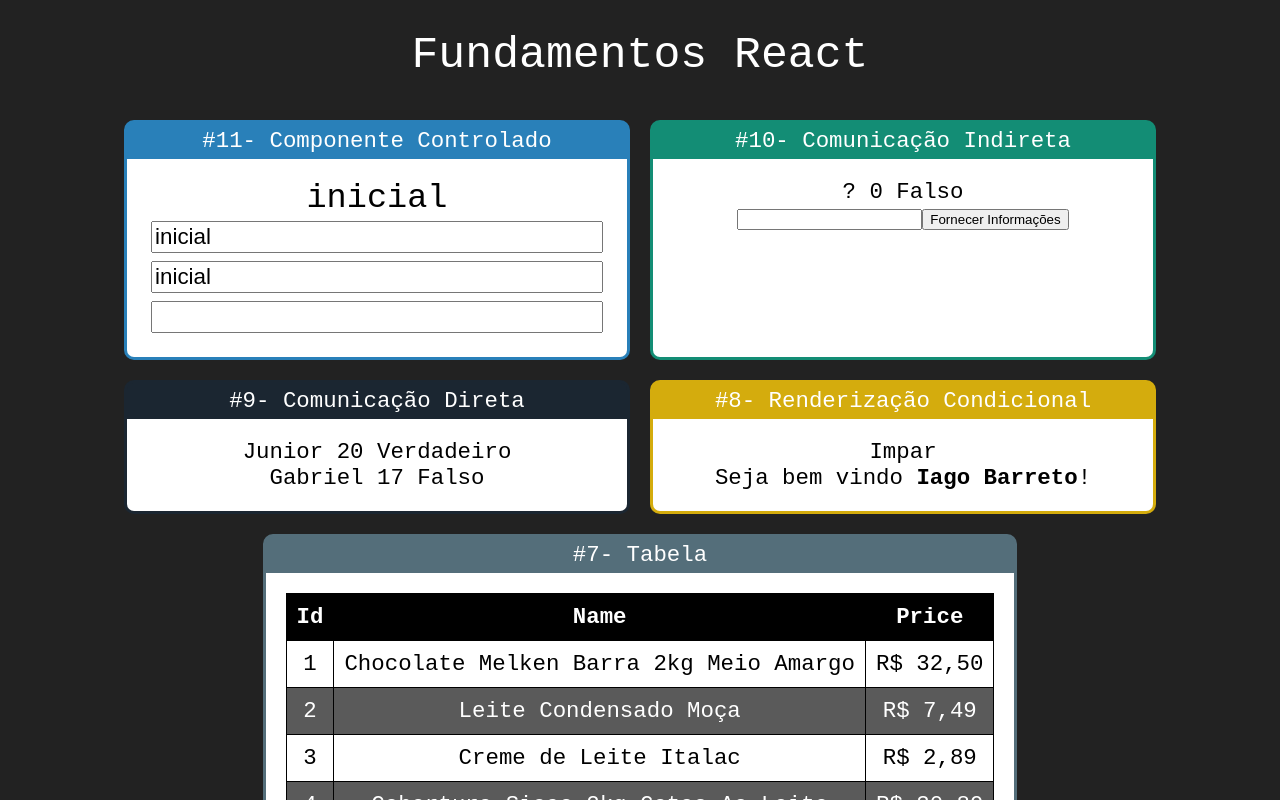
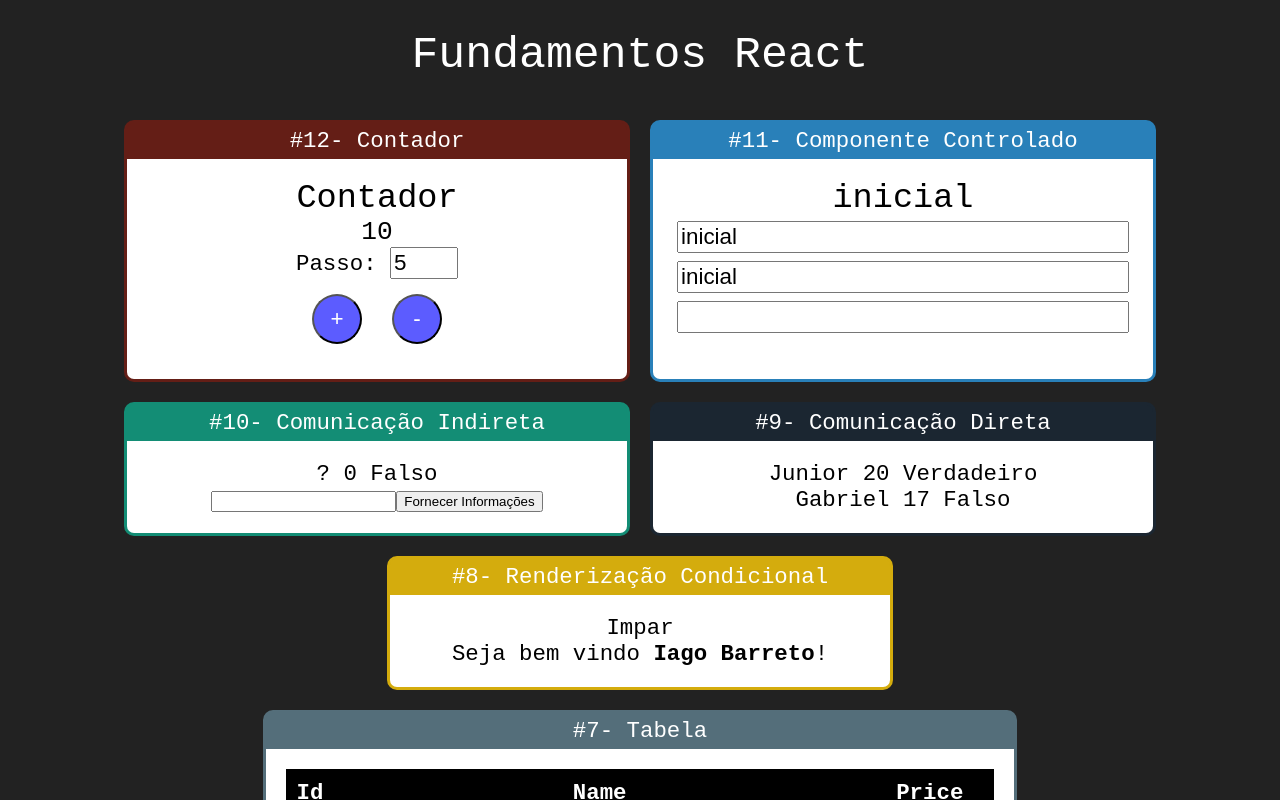
Before and after one commit to Guilherme-Castello-Clear/fundamentals-react, a React (Create React App) app: page / in a window 1280 px wide. Shown: the top 800 px of the page. Built offline with nearby package versions, Linux system fonts and the light colour scheme; the HTML template or start-up script is replaced by a standard one.

Commit message:
Feat: Added counter

```diff
--- a/src/App.jsx
+++ b/src/App.jsx
@@ -16,10 +16,15 @@
 import DiretaPai from './components/comunicacao/DiretaPai'
 import IndiretaPai from './components/comunicacao/IndiretaPai.jsx'
 import Input from './components/formulario/Input'
+import Contador from './components/contador/Contador'
 export default _ =>
     <div className='App'>
         <h1>Fundamentos React</h1>
         <div className='Cards'>
+
+            <Card title='#12- Contador' color='#641E16'>
+                <Contador initialNum={10}></Contador>
+            </Card>
 
             <Card title='#11- Componente Controlado' color='#2980B9'>
                 <Input></Input>
--- /dev/null
+++ b/src/components/contador/Botoes.jsx
@@ -0,0 +1,10 @@
+import React from 'react'
+
+export default props => {
+    return (
+        <div>
+            <button onClick={props.increment}>+</button>
+            <button onClick={props.decrement}>-</button>
+        </div>
+    )
+}
--- /dev/null
+++ b/src/components/contador/Contador.css
@@ -0,0 +1,15 @@
+.Contador input{
+    font-size: 1.4rem;
+    width:60px;
+}
+
+.Contador button{
+    margin:15px;
+    height: 50px;
+    width: 50px;
+    border-radius: 50%;
+    background-color: rgb(92, 92, 255);
+    color: #FFF;
+    font-size: 1.4rem;
+
+}
--- /dev/null
+++ b/src/components/contador/Contador.jsx
@@ -0,0 +1,46 @@
+import React, {Component} from 'react'
+import './Contador.css'
+
+import Display from './Display'
+import Botoes from './Botoes'
+import PassoForm from './PassoForm'
+
+export default class Contador extends Component{
+
+
+
+    state = {
+        numero: this.props.initialNum || 0,
+        passo: this.props.initialStep || 5,
+    }
+
+    inc = () => {
+        this.setState({
+            numero: this.state.numero + this.state.passo,
+        });
+    }
+
+    setPasso = (e) => {
+        this.setState({
+            passo: parseInt(e.target.value)
+        })
+    }
+
+    dec = () => {
+        this.setState({
+            numero: this.state.numero - this.state.passo,
+        });
+    }
+
+    render(){
+        return(
+            <div className='Contador'>
+                <h2>Contador</h2>
+                <Display numero={this.state.numero}></Display>
+                <PassoForm passo={this.state.passo} setPasso={this.setPasso}></PassoForm>
+                <Botoes increment={this.inc} decrement={this.dec}></Botoes>
+
+            </div>
+        )
+    }
+}
--- /dev/null
+++ b/src/components/contador/Display.jsx
@@ -0,0 +1,9 @@
+import React from 'react'
+
+export default props => {
+    return (
+        <div>
+            <h3>{props.numero}</h3>
+        </div>
+    )
+}
--- /dev/null
+++ b/src/components/contador/PassoForm.jsx
@@ -0,0 +1,12 @@
+import React from 'react'
+
+export default props => {
+    return (
+        <div>
+            <div>
+                <label htmlFor="stepInput">Passo: </label>
+                <input type="number" id='stepInput' value={props.passo} onChange={props.setPasso}/>
+            </div>
+        </div>
+    )
+}
```
